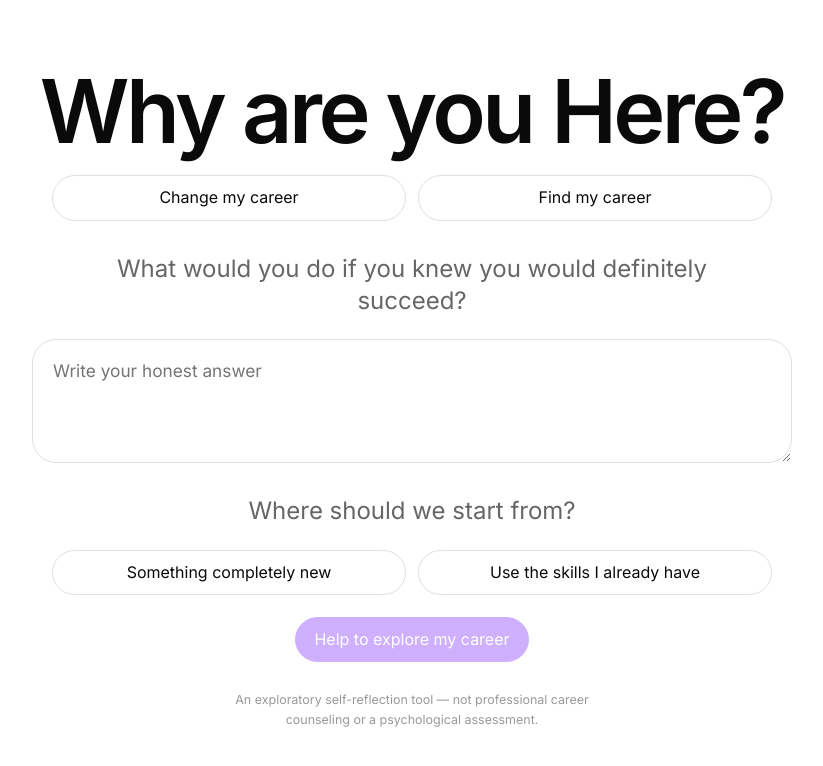
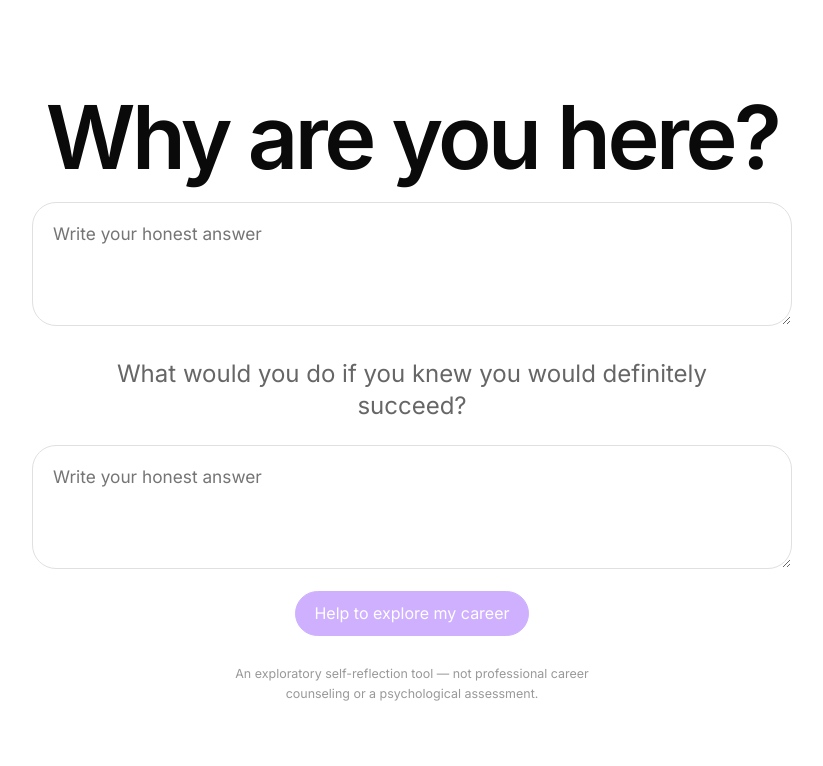
Before and after one commit to H1di/ai_survey, a React app in the folder frontend/: page / in a window 1280 px wide. Shown: the top 766 px of the page, without its empty margins (228-1051 px from the left). Built offline with nearby package versions, Linux system fonts and the light colour scheme; the HTML template or start-up script is replaced by a standard one.

Commit message:
feat(front): two-question entry screen; intent choice moves to the CV slide
Co-Authored-By: Claude Fable 5 <noreply@anthropic.com>

```diff
--- a/frontend/src/App.css
+++ b/frontend/src/App.css
@@ -564,3 +564,8 @@
 @media (max-width: 600px) {
   .journey-rail-step { font-size: 11px; }
 }
+
+.cv-upload-disabled {
+  opacity: 0.5;
+  pointer-events: none;
+}
--- a/frontend/src/App.jsx
+++ b/frontend/src/App.jsx
@@ -8,6 +8,7 @@ import {
   fetchFirstOutput,
   fetchSession,
   generateRoadmap,
+  postCvIntent,
   refineOutput,
   skipRiasec,
   startRiasec,
@@ -32,11 +33,6 @@ import {
 } from "./lifePath";
 import "./App.css";
 import "./components/GraphView/GraphPage.css";
-
-const ENTRY_OPTIONS = [
-  { value: "change", label: "Change my career" },
-  { value: "find", label: "Find my career" },
-];
 
 const CV_INTENT_OPTIONS = [
   { value: "new", label: "Something completely new" },
@@ -273,7 +269,7 @@ function RiasecQuestionCard({ q, savedValue, busy, onSubmit, onBack, canGoBack,
   );
 }
 
-function CvCard({ mode, setMode, cvDraft, setCvDraft, busy, onSubmitText, onUploadFile }) {
+function CvCard({ mode, setMode, cvDraft, setCvDraft, busy, intent, intentBusy, onSelectIntent, onSubmitText, onUploadFile }) {
   if (mode === "paste") {
     return (
       <div className="question-card">
@@ -303,21 +299,37 @@ function CvCard({ mode, setMode, cvDraft, setCvDraft, busy, onSubmitText, onUplo
     <div className="question-card">
       <p className="question-category">Your experience</p>
       <h3>Let's factor in what you already have.</h3>
+
+      <p className="entry-prompt">Where should we start from?</p>
+      <div className="entry-options">
+        {CV_INTENT_OPTIONS.map((option) => (
+          <button
+            key={option.value}
+            type="button"
+            className={`entry-option ${intent === option.value ? "selected" : ""}`}
+            onClick={() => onSelectIntent(option.value)}
+            disabled={busy || intentBusy}
+          >
+            {option.label}
+          </button>
+        ))}
+      </div>
+
       <div className="option-list">
-        <button type="button" className="option-button" onClick={() => setMode("paste")} disabled={busy}>
+        <button type="button" className="option-button" onClick={() => setMode("paste")} disabled={busy || !intent}>
           Paste my CV as text
         </button>
-        <label className="option-button cv-upload">
+        <label className={`option-button cv-upload ${!intent ? "cv-upload-disabled" : ""}`}>
           Upload a file (.pdf, .docx, .txt — max 2 MB)
           <input
             type="file"
             accept=".pdf,.docx,.txt"
             hidden
-            disabled={busy}
+            disabled={busy || !intent}
             onChange={(e) => e.target.files?.[0] && onUploadFile(e.target.files[0])}
           />
         </label>
-        <button type="button" className="option-button" onClick={() => setMode("journey")} disabled={busy}>
+        <button type="button" className="option-button" onClick={() => setMode("journey")} disabled={busy || !intent}>
           No CV — ask me 7 quick questions instead
         </button>
       </div>
@@ -448,7 +460,7 @@ function App() {
     Boolean(localStorage.getItem(SESSION_STORAGE_KEY))
   );
 
-  const [entryChoice, setEntryChoice] = useState("");
+  const [whyHereAnswer, setWhyHereAnswer] = useState("");
   const [dreamAnswer, setDreamAnswer] = useState("");
   const [cvIntent, setCvIntent] = useState("");
 
@@ -505,6 +517,7 @@ function App() {
     rank: false,
     jobChar: false,
     cv: false,
+    cvIntent: false,
     journey: false,
     enterTree: false,
     accept: false,
@@ -527,6 +540,7 @@ function App() {
     if (data.riasecItems) setRiasecItems(data.riasecItems);
     if (data.jobCharParams) setJobCharParams(data.jobCharParams);
     if (data.careerJourneyQuestions) setCareerJourneyQuestions(data.careerJourneyQuestions);
+    setCvIntent(data.cvIntent || "");
     setDemoAnswers(data.demographics || {});
     setBigFiveAnswers(data.bigFiveAnswers || {});
     setRiasecAnswers(data.riasecAnswers || {});
@@ -568,9 +582,7 @@ function App() {
         const data = await fetchSession(storedId);
         if (cancelled) return;
         applySessionSnapshot(data);
-        setEntryChoice(data.entryChoice || "");
         setDreamAnswer(data.dreamAnswer || "");
-        setCvIntent(data.cvIntent || "");
         setDemoIndex(firstUnansweredIndex(data.demographicQuestions || [], data.demographics));
         setBigFiveIndex(firstUnansweredIndex(data.bigFiveItems || [], data.bigFiveAnswers));
         setRiasecIndex(firstUnansweredIndex(data.riasecItems || [], data.riasecAnswers));
@@ -596,16 +608,15 @@ function App() {
   }, []);
 
   const handleStartSession = async () => {
-    if (!entryChoice || !cvIntent || !dreamAnswer.trim()) {
+    if (!whyHereAnswer.trim() || !dreamAnswer.trim()) {
       return;
     }
     setError("");
     setBusy((p) => ({ ...p, start: true }));
     try {
       const data = await startSession({
-        entryChoice,
+        whyHereAnswer: whyHereAnswer.trim(),
         dreamAnswer: dreamAnswer.trim(),
-        cvIntent,
       });
       applySessionSnapshot(data);
       localStorage.setItem(SESSION_STORAGE_KEY, data.sessionId);
@@ -771,6 +782,20 @@ function App() {
       setError(e.message || "Could not save.");
     } finally {
       setBusy((p) => ({ ...p, jobChar: false }));
+    }
+  };
+
+  const handleSelectCvIntent = async (value) => {
+    if (!sessionId) return;
+    setError("");
+    setBusy((p) => ({ ...p, cvIntent: true }));
+    try {
+      const data = await postCvIntent({ sessionId, cvIntent: value });
+      applySessionSnapshot(data);
+    } catch (e) {
+      setError(e.message || "Could not save your choice.");
+    } finally {
+      setBusy((p) => ({ ...p, cvIntent: false }));
     }
   };
 
@@ -1059,6 +1084,7 @@ function App() {
       rank: false,
       jobChar: false,
       cv: false,
+      cvIntent: false,
       journey: false,
       enterTree: false,
       accept: false,
@@ -1246,20 +1272,15 @@ function App() {
     <main className="app-shell">
       {stage === "entry" && (
         <section className="entry-screen">
-          <h1>Why are you Here?</h1>
-
-          <div className="entry-options">
-            {ENTRY_OPTIONS.map((option) => (
-              <button
-                key={option.value}
-                type="button"
-                className={`entry-option ${entryChoice === option.value ? "selected" : ""}`}
-                onClick={() => setEntryChoice(option.value)}
-              >
-                {option.label}
-              </button>
-            ))}
-          </div>
+          <h1>Why are you here?</h1>
+
+          <textarea
+            className="dream-input"
+            value={whyHereAnswer}
+            maxLength={500}
+            onChange={(event) => setWhyHereAnswer(event.target.value)}
+            placeholder="Write your honest answer"
+          />
 
           <p className="entry-prompt">
             What would you do if you knew you would definitely succeed?
@@ -1273,25 +1294,11 @@ function App() {
             placeholder="Write your honest answer"
           />
 
-          <p className="entry-prompt">Where should we start from?</p>
-          <div className="entry-options">
-            {CV_INTENT_OPTIONS.map((option) => (
-              <button
-                key={option.value}
-                type="button"
-                className={`entry-option ${cvIntent === option.value ? "selected" : ""}`}
-                onClick={() => setCvIntent(option.value)}
-              >
-                {option.label}
-              </button>
-            ))}
-          </div>
-
           <button
             type="button"
             className="primary-action"
             onClick={handleStartSession}
-            disabled={busy.start || !entryChoice || !cvIntent || !dreamAnswer.trim()}
+            disabled={busy.start || !whyHereAnswer.trim() || !dreamAnswer.trim()}
           >
             {busy.start ? "Entering..." : "Help to explore my career"}
           </button>
@@ -1414,6 +1421,9 @@ function App() {
               cvDraft={cvDraft}
               setCvDraft={setCvDraft}
               busy={busy.cv}
+              intent={cvIntent}
+              intentBusy={busy.cvIntent}
+              onSelectIntent={handleSelectCvIntent}
               onSubmitText={handleSubmitCvText}
               onUploadFile={handleUploadCv}
             />
--- a/frontend/src/api.js
+++ b/frontend/src/api.js
@@ -59,6 +59,10 @@ export function submitBigFiveAnswer(payload) {
   });
 }
 
+export function postCvIntent(payload) {
+  return request("/api/cv/intent", { method: "POST", body: JSON.stringify(payload) });
+}
+
 export function startRiasec(payload) {
   return request("/api/riasec/start", { method: "POST", body: JSON.stringify(payload) });
 }
```
